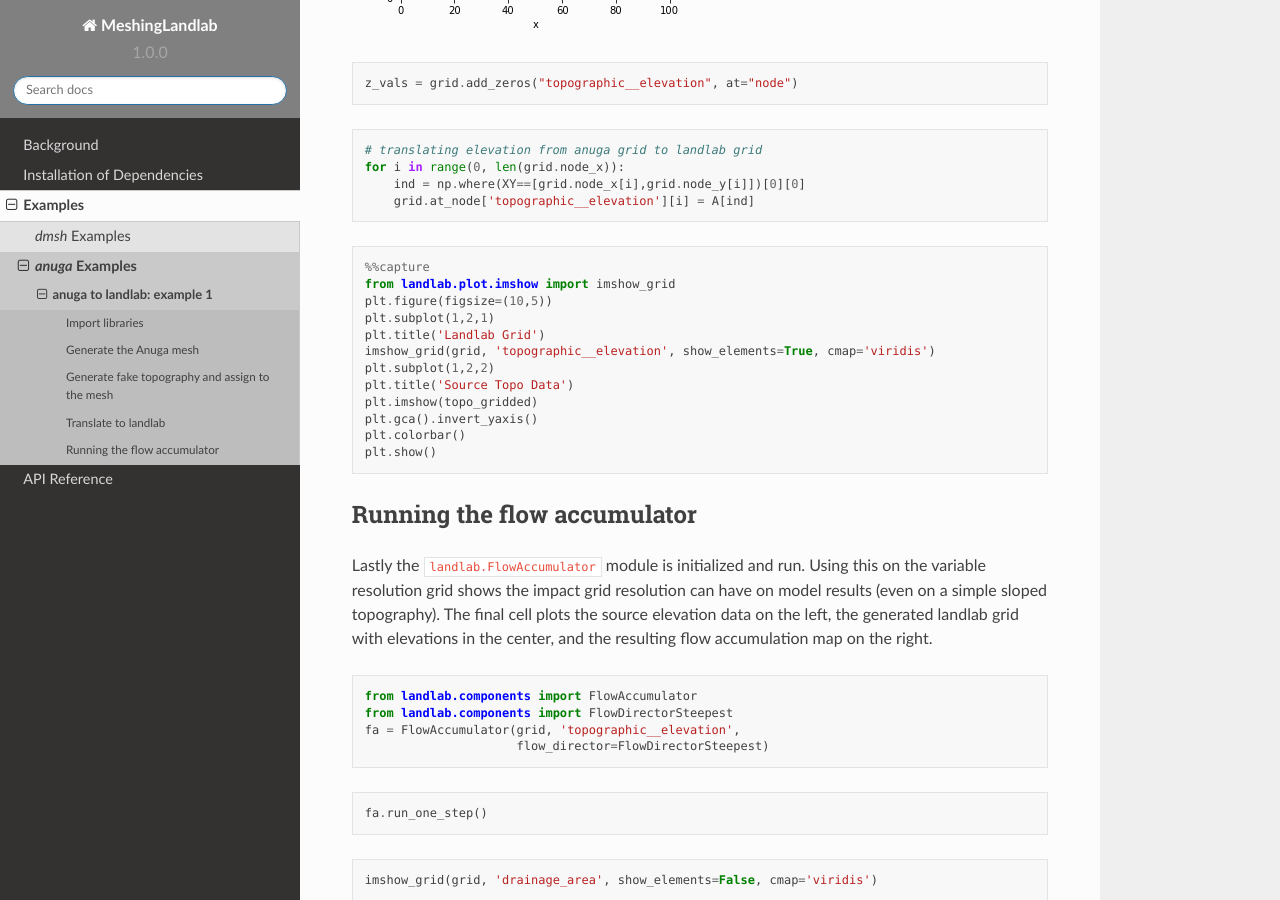
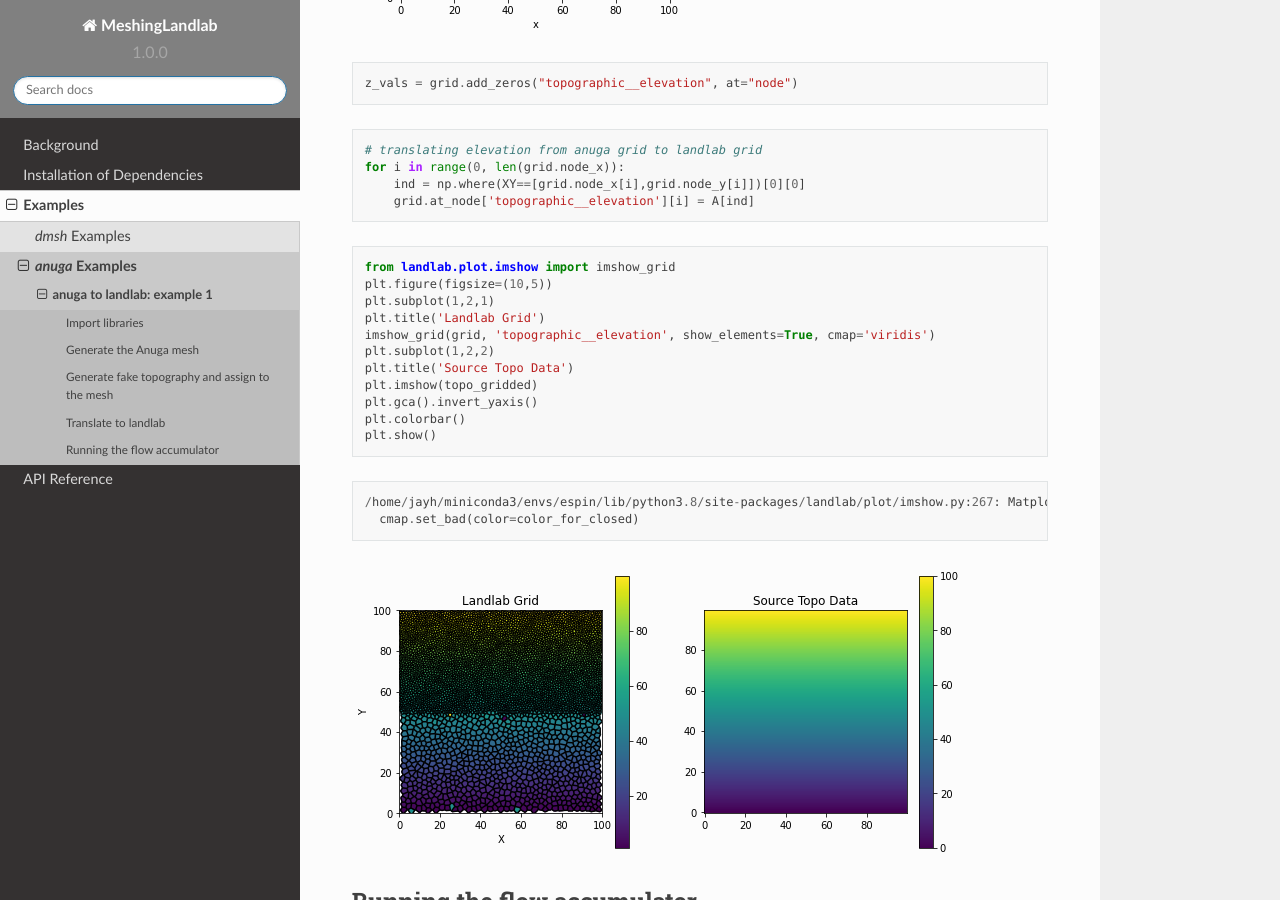
Before and after one commit to elbeejay/meshing-with-landlab, a Sphinx documentation site: the page built from docs/source/examples/anuga_landlab_01/anuga_landlab_01.rst, in a window 1280 px wide and 900 px high, scrolled down 4075 px. Built offline with Sphinx 7.4.7 and the Read the Docs theme 2.0.0, drawn with Linux system fonts in a browser that asks for light colours.

Commit message:
fix anuga example 01

```diff
--- a/docs/source/examples/anuga_landlab_01/anuga_landlab_01.rst
+++ b/docs/source/examples/anuga_landlab_01/anuga_landlab_01.rst
@@ -202,7 +202,6 @@ is plotted next to the source elevation data to visually check them.
 
 .. code:: ipython3
 
-    %%capture
     from landlab.plot.imshow import imshow_grid
     plt.figure(figsize=(10,5))
     plt.subplot(1,2,1)
@@ -214,6 +213,17 @@ is plotted next to the source elevation data to visually check them.
     plt.gca().invert_yaxis()
     plt.colorbar()
     plt.show()
+
+
+.. parsed-literal::
+
+    /home/jayh/miniconda3/envs/espin/lib/python3.8/site-packages/landlab/plot/imshow.py:267: MatplotlibDeprecationWarning: You are modifying the state of a globally registered colormap. In future versions, you will not be able to modify a registered colormap in-place. To remove this warning, you can make a copy of the colormap first. cmap = copy.copy(mpl.cm.get_cmap("viridis"))
+      cmap.set_bad(color=color_for_closed)
+
+
+
+.. image:: output_21_1.png
+
 
 Running the flow accumulator
 ~~~~~~~~~~~~~~~~~~~~~~~~~~~~
```
Also changed, not shown: docs/source/examples/anuga_landlab_01/output_21_1.png (added), 1 other file.
